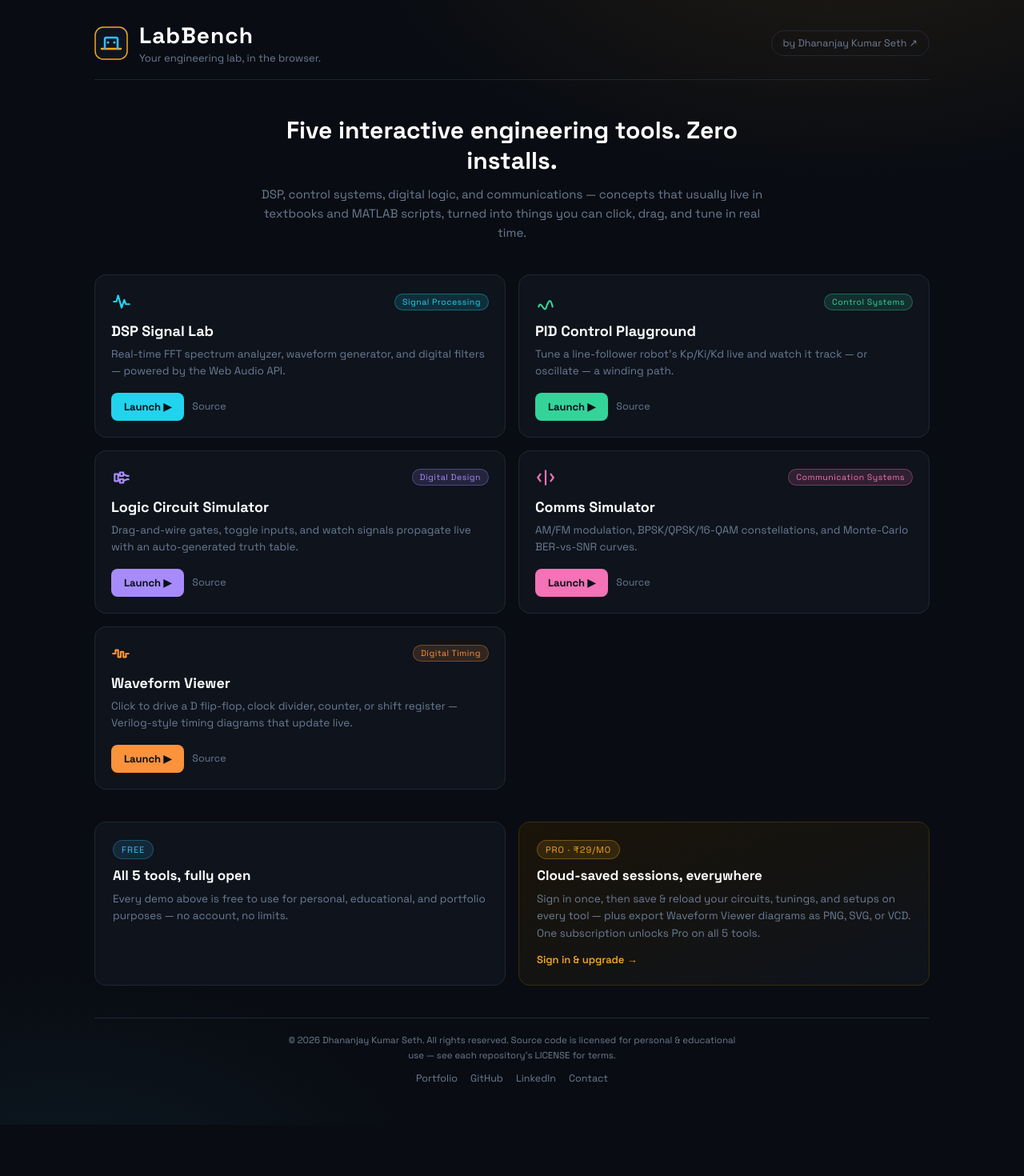
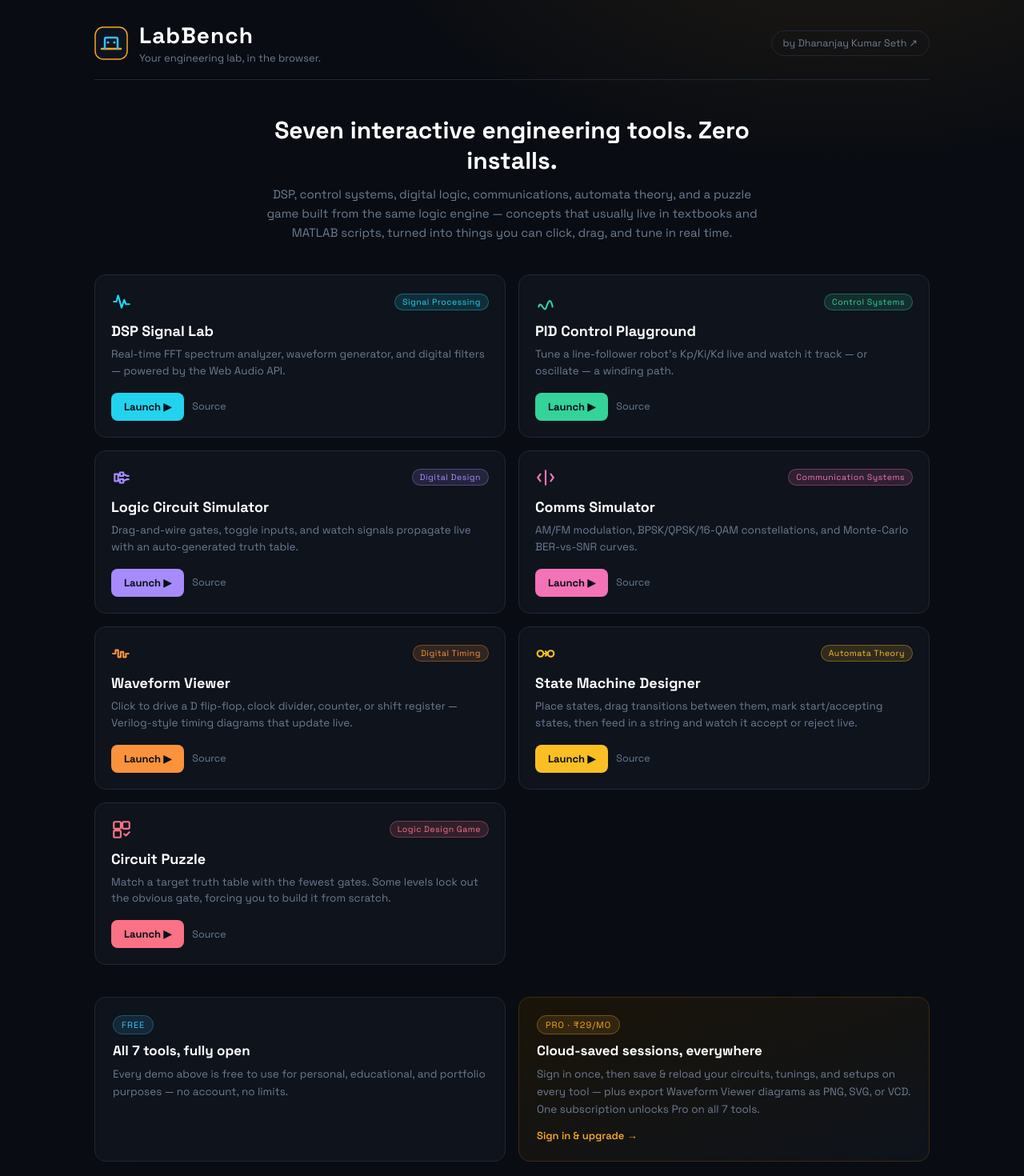
Before and after one commit to Dhananjay-ku-seth/labbench-hub, a React (Vite) app: page / in a window 1280 px wide. Shown: the top 1470 px of the page at 80% size. Before the commit the page ends 1406 px from the top, so only its background shows below. Built offline with nearby package versions, Linux system fonts and the light colour scheme; the HTML template or start-up script is replaced by a standard one.

Commit message:
Add State Machine Designer and Circuit Puzzle to the tool grid
7 tools now, not 5. Updated the hero copy, pricing card, and grid to
match - both new tools live at their own domains, verified before
adding (no guessed URLs).

```diff
--- a/src/App.tsx
+++ b/src/App.tsx
@@ -66,6 +66,28 @@ const TOOLS: Tool[] = [
     repo: "https://github.com/Dhananjay-ku-seth/waveform-viewer",
     icon: <path d="M2 12h3v-4h3v8h3v-6h3v6h3v-4h3" />,
   },
+  {
+    id: "fsm",
+    name: "State Machine Designer",
+    tag: "Automata Theory",
+    desc: "Place states, drag transitions between them, mark start/accepting states, then feed in a string and watch it accept or reject live.",
+    accent: "#fbbf24",
+    glow: "rgba(251,191,36,0.35)",
+    demo: "https://state-machine-designer.vercel.app/",
+    repo: "https://github.com/Dhananjay-ku-seth/state-machine-designer",
+    icon: <><circle cx="6" cy="12" r="3.5" /><path d="M9.5 12h5m0 0l-2.5-2.5m2.5 2.5l-2.5 2.5" /><circle cx="18" cy="12" r="3.5" /></>,
+  },
+  {
+    id: "puzzle",
+    name: "Circuit Puzzle",
+    tag: "Logic Design Game",
+    desc: "Match a target truth table with the fewest gates. Some levels lock out the obvious gate, forcing you to build it from scratch.",
+    accent: "#fb7185",
+    glow: "rgba(251,113,133,0.35)",
+    demo: "https://circuit-puzzle-sand.vercel.app/",
+    repo: "https://github.com/Dhananjay-ku-seth/circuit-puzzle",
+    icon: <><rect x="3" y="3" width="8" height="8" rx="1.5" /><rect x="13" y="3" width="8" height="8" rx="1.5" /><rect x="3" y="13" width="8" height="8" rx="1.5" /><path d="M15 17l2 2 4-4" /></>,
+  },
 ];
 
 function Logo() {
@@ -99,10 +121,11 @@ export default function App() {
       </header>
 
       <section className="hero">
-        <h2>Five interactive engineering tools. Zero installs.</h2>
+        <h2>Seven interactive engineering tools. Zero installs.</h2>
         <p>
-          DSP, control systems, digital logic, and communications — concepts that usually live in
-          textbooks and MATLAB scripts, turned into things you can click, drag, and tune in real time.
+          DSP, control systems, digital logic, communications, automata theory, and a puzzle game built
+          from the same logic engine — concepts that usually live in textbooks and MATLAB scripts, turned
+          into things you can click, drag, and tune in real time.
         </p>
       </section>
 
@@ -128,14 +151,14 @@ export default function App() {
       <section className="pricing">
         <div className="pricing-card free">
           <span className="ptag">Free</span>
-          <h3>All 5 tools, fully open</h3>
+          <h3>All 7 tools, fully open</h3>
           <p>Every demo above is free to use for personal, educational, and portfolio purposes — no account, no limits.</p>
         </div>
         <div className="pricing-card pro">
           <span className="ptag pro-tag">Pro · ₹29/mo</span>
           <h3>Cloud-saved sessions, everywhere</h3>
           <p>Sign in once, then save &amp; reload your circuits, tunings, and setups on every tool — plus export
-            Waveform Viewer diagrams as PNG, SVG, or VCD. One subscription unlocks Pro on all 5 tools.</p>
+            Waveform Viewer diagrams as PNG, SVG, or VCD. One subscription unlocks Pro on all 7 tools.</p>
           <a className="notify" href="https://logic-circuit-sim.vercel.app/" target="_blank" rel="noopener noreferrer">Sign in &amp; upgrade →</a>
         </div>
       </section>
```
